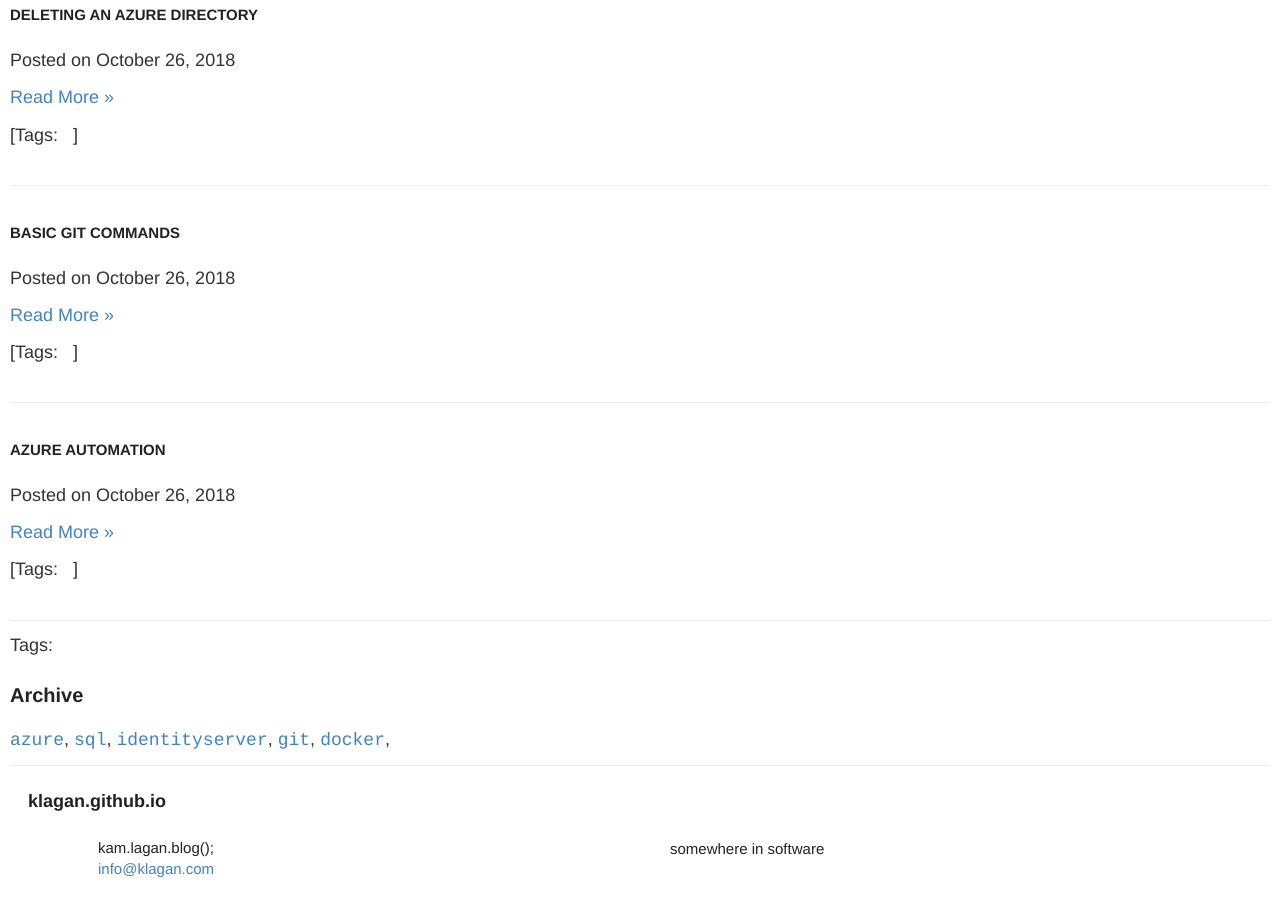
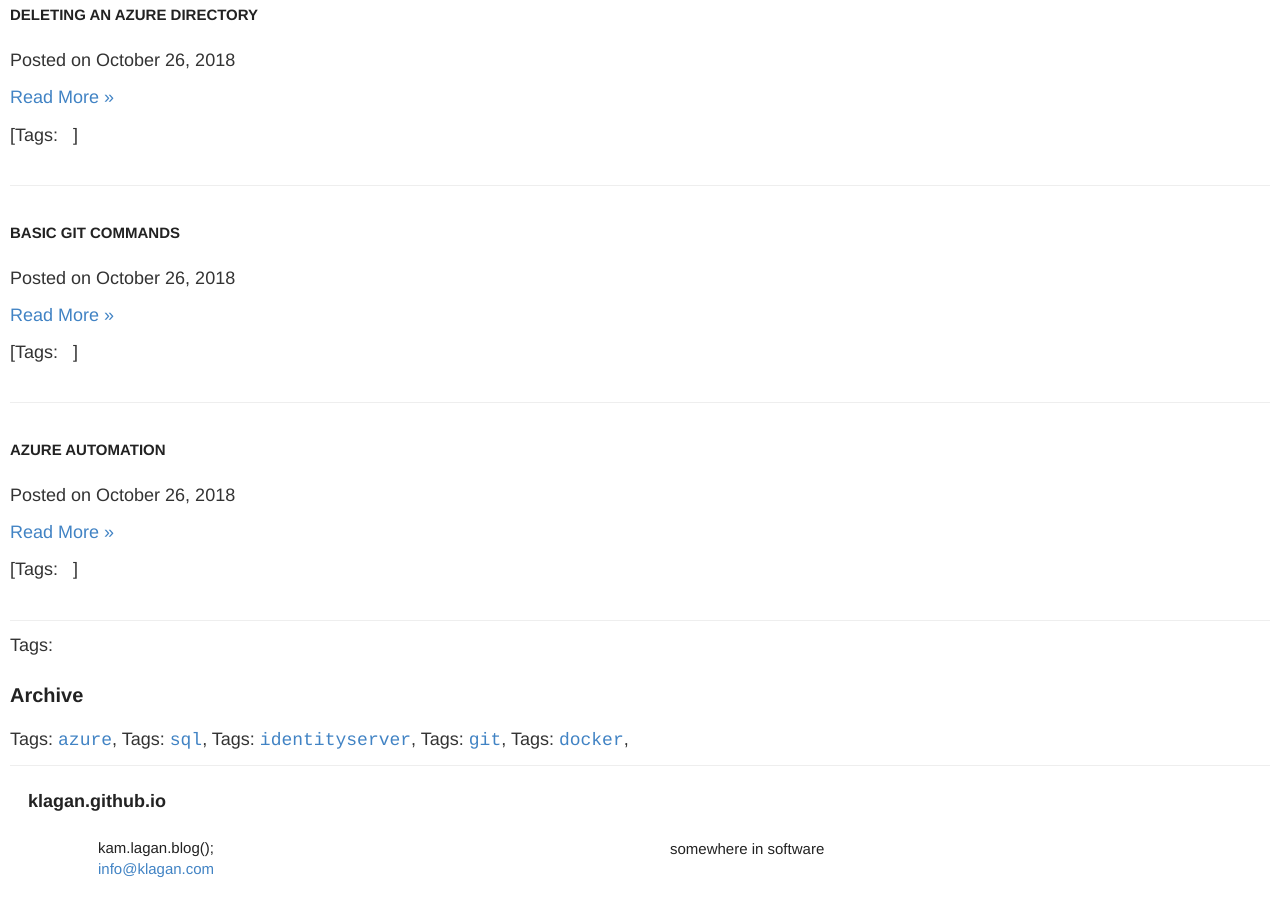
Before and after one commit to klagan/klagan.github.io, a Jekyll site: the page built from index.html, in a window 1280 px wide and 900 px high, scrolled down 871 px. Built offline with Jekyll 4.4.1, drawn with Linux system fonts in a browser that asks for light colours.

Commit message:
Update archive.html

```diff
--- a/_includes/archive.html
+++ b/_includes/archive.html
@@ -8,5 +8,5 @@
 {% for temptag in sortedtemptags %}
   {% assign tagitems = temptag | split: '#' %}
   {% capture tagname %}{{ tagitems[1] }}{% endcapture %}
-  <a href="/tag/{{ tagname }}"><code class="highligher-rouge"><nobr>{{ tagname }}</nobr></code></a>,
+  Tags: <a href="/tag/{{ tagname }}"><code class="highligher-rouge"><nobr>{{ tagname }}</nobr></code></a>,
 {% endfor %}
```
